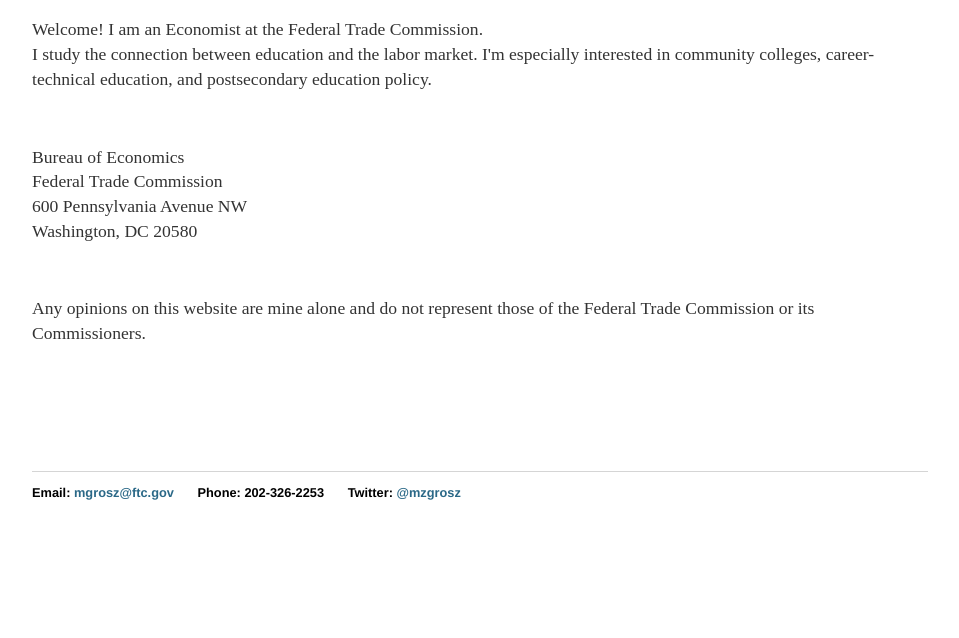
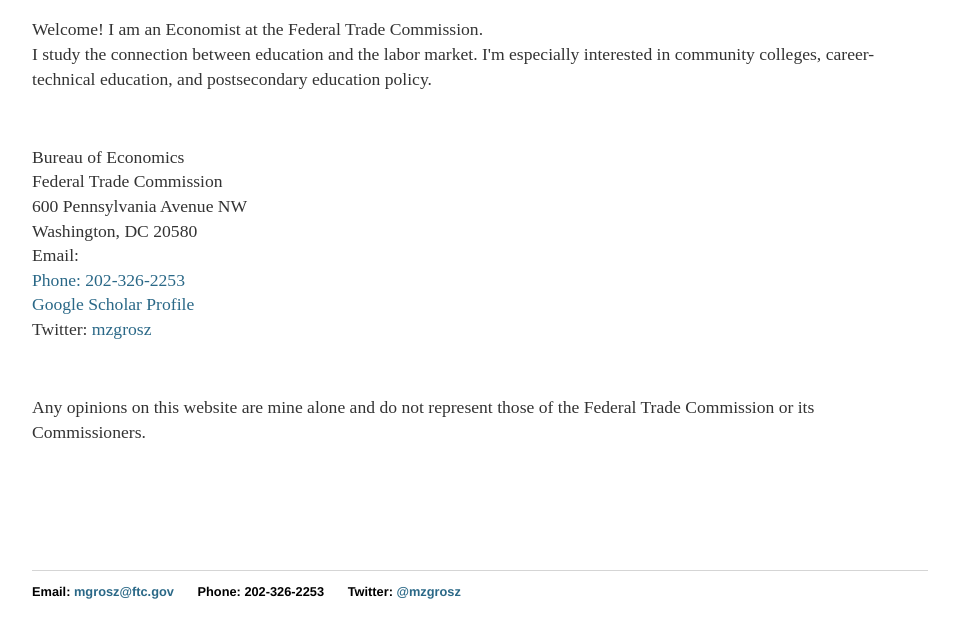
Before and after one commit to mzgrosz/mzgrosz.github.io, a Jekyll site: the page built from index.html, in a window 1280 px wide, cut to the strip 412-1071 px from the top of the page. Shown: the top 638 px of the strip, without its empty margins (160-1119 px from the left). Built offline with Jekyll 4.4.1, drawn with Linux system fonts in a browser that asks for light colours; before the commit the page ends 972 px from its top, so only the background shows below that.

Commit message:
Update index.html

```diff
--- a/index.html
+++ b/index.html
@@ -14,6 +14,10 @@ title: Michel Grosz
 	 Federal Trade Commission<br>
 	 600 Pennsylvania Avenue NW<br>
 	 Washington, DC 20580 <br>
+	 Email: <a href="mailto:mgrosz@ftc.gov"<mgrosz@ftc.gov</a><br>
+	 Phone: 202-326-2253 <br>
+	 <a href="https://scholar.google.com/citations?user=En3qbL4AAAAJ&hl=en">Google Scholar Profile</a><br>
+	 Twitter: <a href="https://twitter.com/mzgrosz">mzgrosz</a><br>
 	</p>
 
 	<br/>
```
